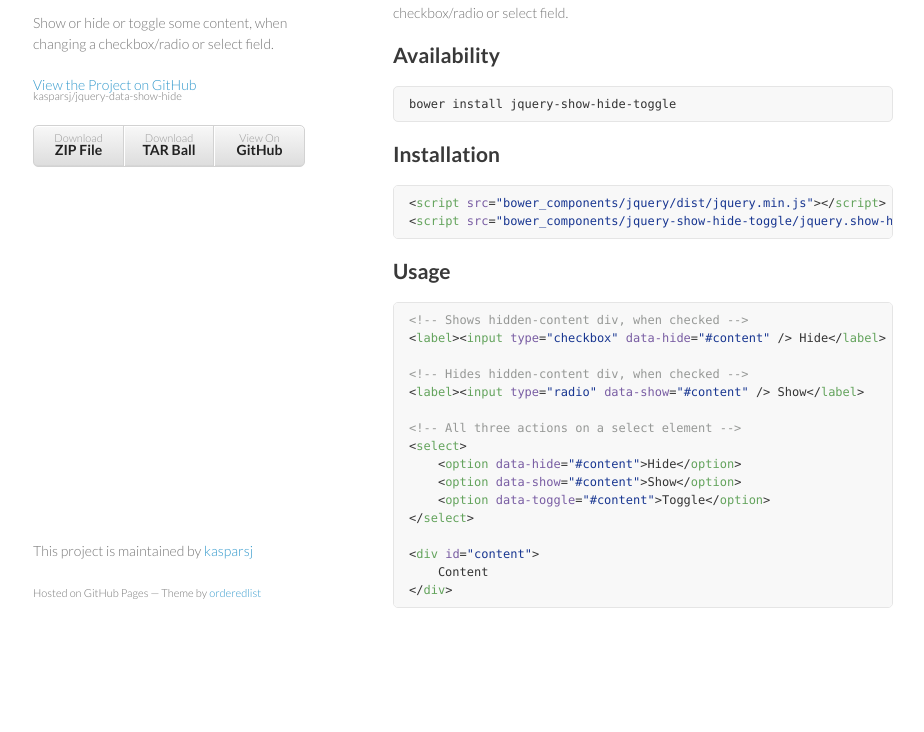
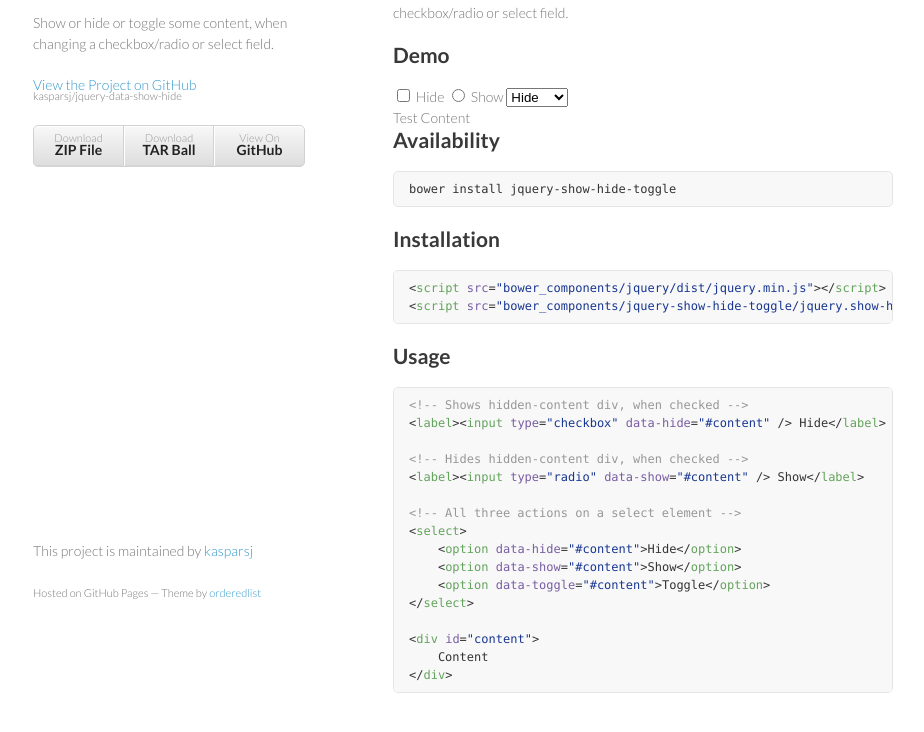
Before and after one commit to kasparsj/jquery-data-show-hide, a plain HTML site: page index.html in a window 1280 px wide. Shown: the part 128-860 px from the top of the page, without its empty margins (177-1101 px from the left). Before the commit the page ends 806 px from the top, so only its background shows below. Drawn offline with Linux system fonts and the light colour scheme.

Commit message:
Update index.html

```diff
--- a/index.html
+++ b/index.html
@@ -32,6 +32,24 @@
 <a id="data-show-data-hide-data-toggle" class="anchor" href="#data-show-data-hide-data-toggle" aria-hidden="true"><span class="octicon octicon-link"></span></a>[data-show], [data-hide], [data-toggle]</h1>
 
 <p>A tiny jQuery plugin to show or hide or toggle some content, when changing a checkbox/radio or select field.</p>
+
+<h2>
+  Demo
+</h2>
+
+<label><input type="checkbox" data-hide="#content" /> Hide</label>
+
+<label><input type="radio" data-show="#content" /> Show</label>
+
+<select>
+    <option data-hide="#content">Hide</option>
+    <option data-show="#content">Show</option>
+    <option data-toggle="#content">Toggle</option>
+</select>
+
+<div id="content">
+    Test Content
+</div>
 
 <h2>
 <a id="availability" class="anchor" href="#availability" aria-hidden="true"><span class="octicon octicon-link"></span></a>Availability</h2>
```
